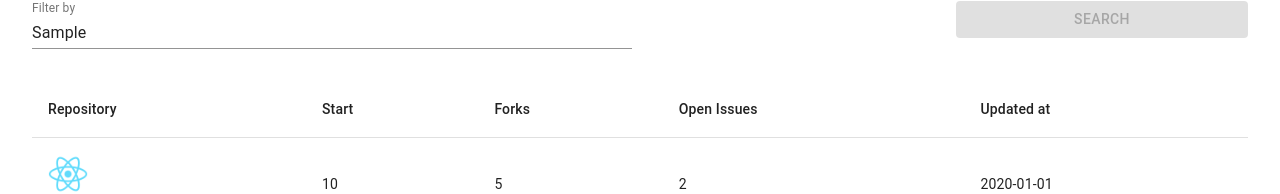
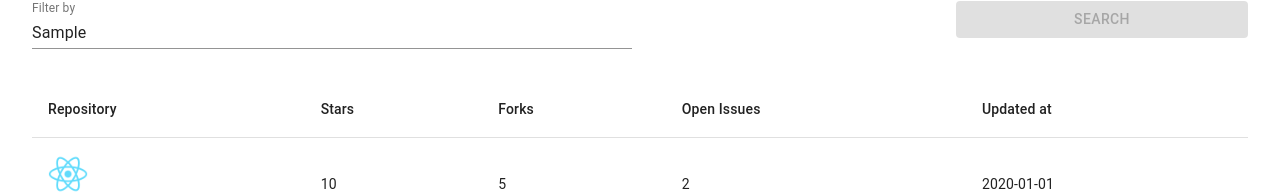
Before and after one commit to josearicapa/github-search-tdd, a React (Create React App) app: page / in a window 1280 px wide. Both pictures are taken after typing "Sample" into the empty fields and a click on the button "SEARCH". Shown: the part 119-313 px from the top of the page. Built offline with nearby package versions, Linux system fonts and the light colour scheme.

Commit message:
refactor: include headers in Array

```diff
--- a/src/components/content/index.js
+++ b/src/components/content/index.js
@@ -11,6 +11,8 @@ import Link from '@mui/material/Link';
 import { Typography, Box } from '@material-ui/core';
 import TablePagination from '@mui/material/TablePagination';
 
+const tableHeaders = ['Repository', 'Stars', 'Forks', 'Open Issues', 'Updated at'];
+
 export const Content = ({ isSearchApplied }) =>
   isSearchApplied ? (
     <>
@@ -18,11 +20,9 @@ export const Content = ({ isSearchApplied }) =>
         <Table>
           <TableHead>
             <TableRow>
-              <TableCell>Repository</TableCell>
-              <TableCell>Start</TableCell>
-              <TableCell>Forks</TableCell>
-              <TableCell>Open Issues</TableCell>
-              <TableCell>Updated at</TableCell>
+              {tableHeaders.map((name) => (
+                <TableCell key={name}>{name}</TableCell>
+              ))}
             </TableRow>
           </TableHead>
           <TableBody>
```
Also changed, not shown: 1 other file (tests, documents, lock files or other folders).
